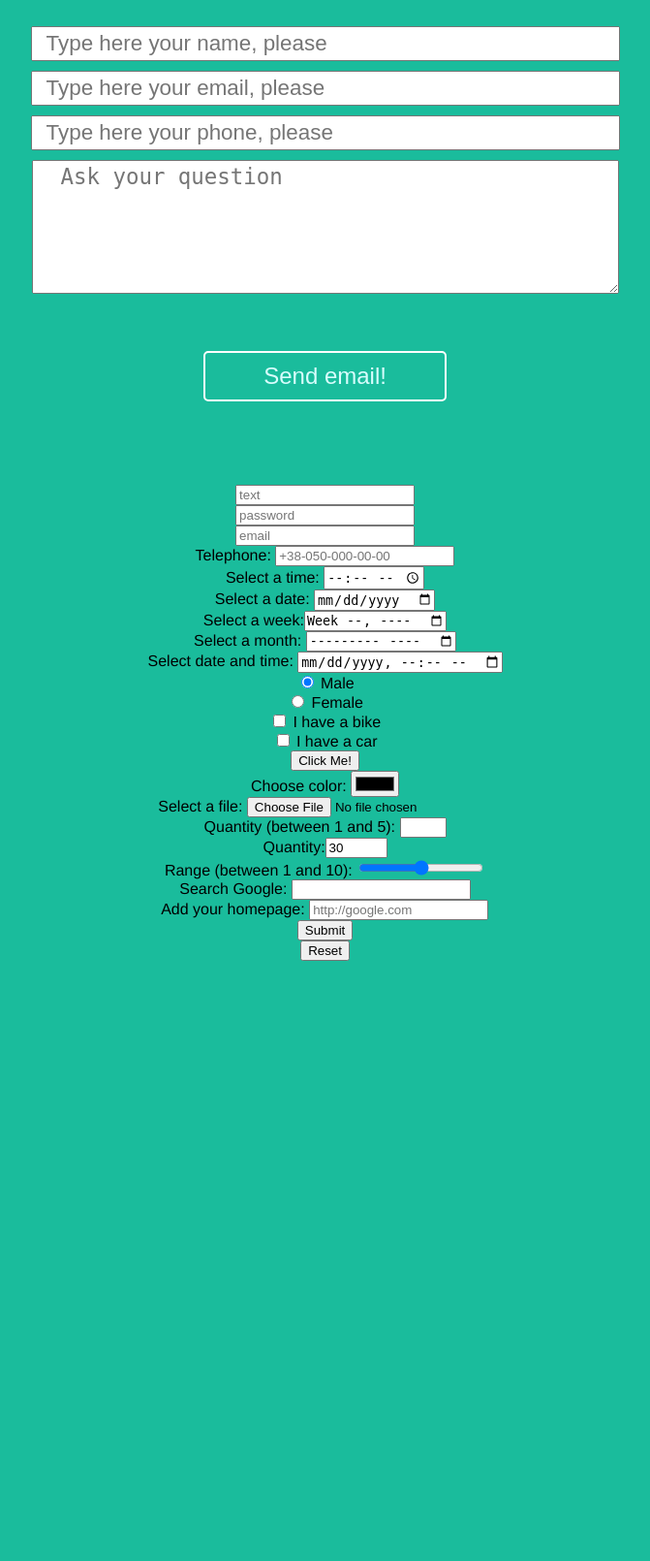
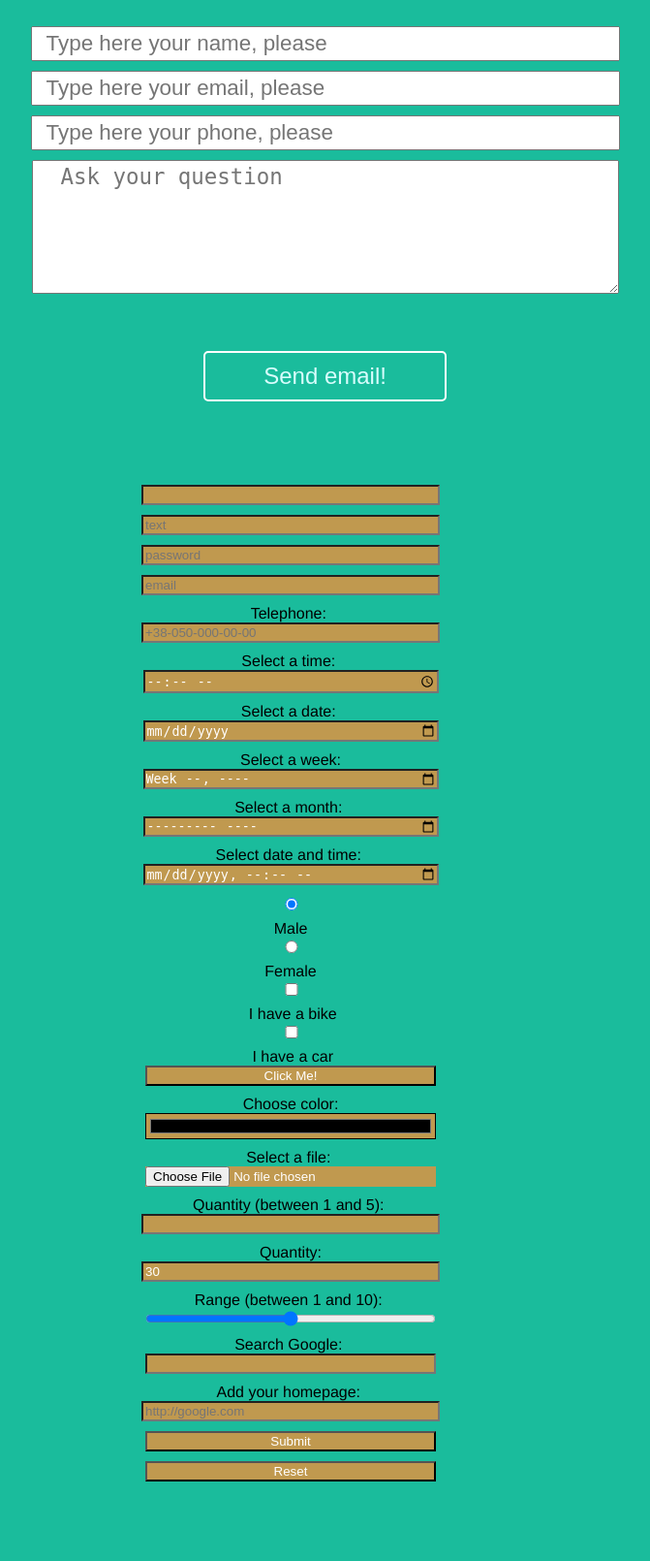
Before and after one commit to WolfEye123/WD_HomeWorks, a PHP site: page /landingPage.html in a window 1280 px wide. Shown: the part 1090-2700 px from the top of the page at 97% size, without its empty margins (340-1011 px from the left). Before the commit the page ends 2081 px from the top, so only its background shows below. Run offline with PHP 8.4, Linux system fonts and the light colour scheme; some libraries are stand-ins or nearby versions.

Commit message:
WD_PS1_HTML_CSS changes complete

```diff
--- a/WD_PS1_HTML_CSS/landingPage.html
+++ b/WD_PS1_HTML_CSS/landingPage.html
@@ -73,50 +72,52 @@
                 nisi ut aliquip ex ea commodo consequat. </p>
         </div>
     </div>
-    <div id="contentBlock3">
-        <div class="contentBlock3__contactUs">
+    <div id="contactUs">
+        <div class="contactUs_head">
             <span>Contact us!</span>
         </div>
-        <div class="contentBlock3__form">
+        <div class="contactUs_form">
             <form name="form" method="get">
-                <input name="login" class="contentBlock3__form--name" type="text" size="50" maxlength="30"
+                <input name="login" class="contactUs_form-name" type="text" size="50" maxlength="30"
                        placeholder="  Type here your name, please">
-                <input name="email" class="contentBlock3__form--email" type="text" size="50" maxlength="40"
+                <input name="email" class="contactUs_form-email" type="text" size="50" maxlength="40"
                        placeholder="  Type here your email, please">
-                <input name="phone" class="contentBlock3__form--phone" type="text" size="50" maxlength="40"
+                <input name="phone" class="contactUs_form-phone" type="text" size="50" maxlength="40"
                        placeholder="  Type here your phone, please">
-                <textarea name="question" class="contentBlock3__form--textarea" cols="50" rows="5"
+                <textarea name="question" class="contactUs_form-textarea" cols="50" rows="5"
                           placeholder="  Ask your question"></textarea>
-                <input type="submit" class="contentBlock3__form--submit" value="Send email!">
+                <input type="submit" class="contactUs_form-submit" value="Send email!">
 
+                <div class="anotherInputs">
                 <!--All inputs-->
+                <input class="anotherInputs">
                     <input type="text" name="firstname" placeholder="text">
                     <input type="password" name="psw" placeholder="password">
                     <input type="email" name="email" placeholder="email">
-                <span>Telephone: </span><input type="tel" name="usrtel" placeholder="+38-050-000-00-00">
-                <span>Select a time: </span><input type="time" name="usr_time">
-                <span>Select a date: </span><input type="date" name="bday">
-                <span>Select a week:</span><input type="week" name="week_year">
-                <span>Select a month: </span><input type="month" name="bdaymonth">
-                <span>Select date and time: </span><input type="datetime-local" name="bdaytime">
-                <input type="radio" name="gender" value="male" checked> Male
-                <input type="radio" name="gender" value="female"> Female
-                <input type="checkbox" name="vehicle1" value="Bike"> I have a bike
-                <input type="checkbox" name="vehicle2" value="Car"> I have a car
+                    <label>Telephone: </label><input type="tel" name="usrtel" placeholder="+38-050-000-00-00">
+                    <label>Select a time: </label><input type="time" name="usr_time">
+                    <label>Select a date: </label><input type="date" name="bday">
+                    <label>Select a week:</label><input type="week" name="week_year">
+                    <label>Select a month: </label><input type="month" name="bdaymonth">
+                    <label>Select date and time: </label><input type="datetime-local" name="bdaytime">
+                    <input type="radio" name="gender" value="male" checked><label for="">Male</label>
+                    <input type="radio" name="gender" value="female"><label for="">Female</label>
+                    <input type="checkbox" name="vehicle1" value="Bike"><label for=""> I have a bike</label>
+                    <input type="checkbox" name="vehicle2" value="Car"><label for=""> I have a car</label>
                     <input type="button" onclick="alert('Hello World!')" value="Click Me!">
-                <span>Choose color:</span> <input type="color" name="favcolor">
-                <span>Select a file: </span><input type="file" name="myFile">
-                <span>Quantity (between 1 and 5): </span><input type="number" name="quantity" min="1" max="5">
-                <span>Quantity:</span><input type="number" name="points" min="0" max="100" step="10" value="30">
-                <span>Range (between 1 and 10): </span><input type="range" name="points" min="0" max="10">
-                <span>Search Google: </span><input type="search" name="googlesearch">
-                <span>Add your homepage: </span><input type="url" name="homepage" placeholder="http://google.com">
+                    <label>Choose color:</label> <input type="color" name="favcolor">
+                    <label>Select a file: </label><input type="file" name="myFile">
+                    <label>Quantity (between 1 and 5): </label><input type="number" name="quantity" min="1" max="5">
+                    <label>Quantity:</label><input type="number" name="points" min="0" max="100" step="10" value="30">
+                    <label>Range (between 1 and 10): </label><input type="range" name="points" min="0" max="10">
+                    <label>Search Google: </label><input type="search" name="googlesearch">
+                    <label>Add your homepage: </label><input type="url" name="homepage" placeholder="http://google.com">
                     <input type="submit" value="Submit">
                     <input type="reset" value="Reset">
+                </div>
             </form>
         </div>
     </div>
 </div>
 </body>
-</body>
 </html>
--- a/WD_PS1_HTML_CSS/razminka.html
+++ b/WD_PS1_HTML_CSS/razminka.html
@@ -35,7 +35,7 @@
 
         .blocks .column {
             display: inline-block;
-            margin: 0 -4px 0 0;
+            /*margin: 0 -4px 0 0;*/
             width: 33.3%;
 
         }
@@ -62,9 +62,7 @@
     <div class="column" style="background-color: #3498db">3</div>
 </section>
 <section class="blocks">
-    <div class="column" style="background-color: #f39c12">1</div>
-    <div class="column" style="background-color: #d35400">2</div>
-    <div class="column" style="background-color: #c0392b">3</div>
+    <div class="column" style="background-color: #f39c12">1</div><div class="column" style="background-color: #d35400">2</div><div class="column" style="background-color: #c0392b">3</div>
 </section>
 <section class="flexbox">
     <div class="column" style="background-color: #16a085">1</div>
--- a/WD_PS1_HTML_CSS/style.css
+++ b/WD_PS1_HTML_CSS/style.css
@@ -14,18 +14,18 @@ a, button{
     cursor: pointer;
 }
 
-#contentBlock1 {
+#products {
     display: flex;
     background-color: #1abc9c;
     padding-bottom: 30px;
 }
 
-#contentBlock2 {
+#aboutUs {
     background-color: white;
     padding-bottom: 30px;
 }
 
-#contentBlock3 {
+#contactUs {
     background-color: #1abc9c;
 }
 
@@ -118,23 +118,23 @@ i{
     margin-top: 30%;
 }
 
-.contentBlock3__contactUs{
+.contactUs_head{
     color: white;
     font-size: 3rem;
     text-align: center;
     padding-top: 30px;
 }
 
-.contentBlock3__form{
+.contactUs_form{
     text-align: center;
     margin-top: -30px;
     white-space: pre;
 }
 
-.contentBlock3__form--name,
-.contentBlock3__form--email,
-.contentBlock3__form--phone,
-.contentBlock3__form--textarea{
+.contactUs_form-name,
+.contactUs_form-email,
+.contactUs_form-phone,
+.contactUs_form-textarea{
     min-width: 400px;
     width: 600px;
     padding-top: 3px;
@@ -164,4 +165,19 @@ button.contentBlock1__textBlock--buyButton{
     border-radius: 5px;
     border: 2px solid white;
     margin-top: 40px;
+    outline: none;
 }
+
+.anotherInputs{
+    margin: 0 25%;
+    display: flex;
+    justify-content: flex-start;
+    flex-direction: column;
+    align-items: center;
+}
+.anotherInputs input{
+    width: 300px;
+    color: white;
+    margin-bottom: 10px;
+    background-color: #c0994f;
+}
```
Also changed, not shown: other parts of WD_PS1_HTML_CSS/landingPage.html (+16 -17 lines), other parts of WD_PS1_HTML_CSS/style.css (+16 -15 lines), WD_PS1_HTML_CSS/threeColumnLyout.html (+4 -3 lines), WD_PS1_HTML_CSS/twoColumnLayout.html (+11 -9 lines). Lines whose indentation alone changed are shown as unchanged.
